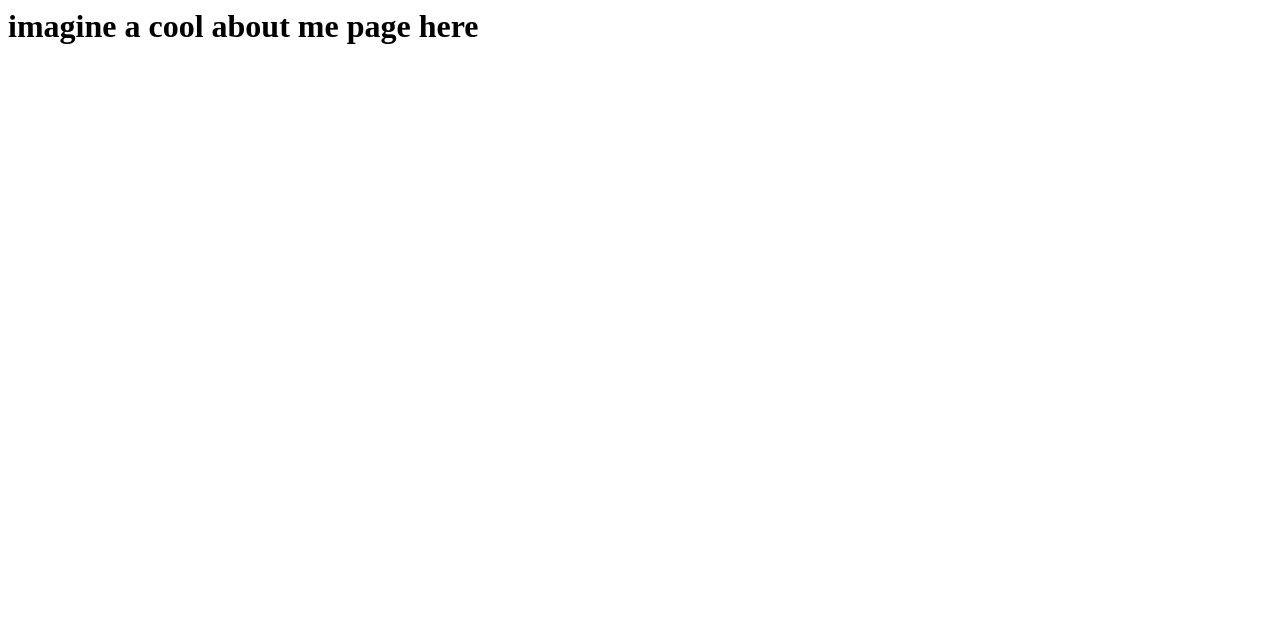
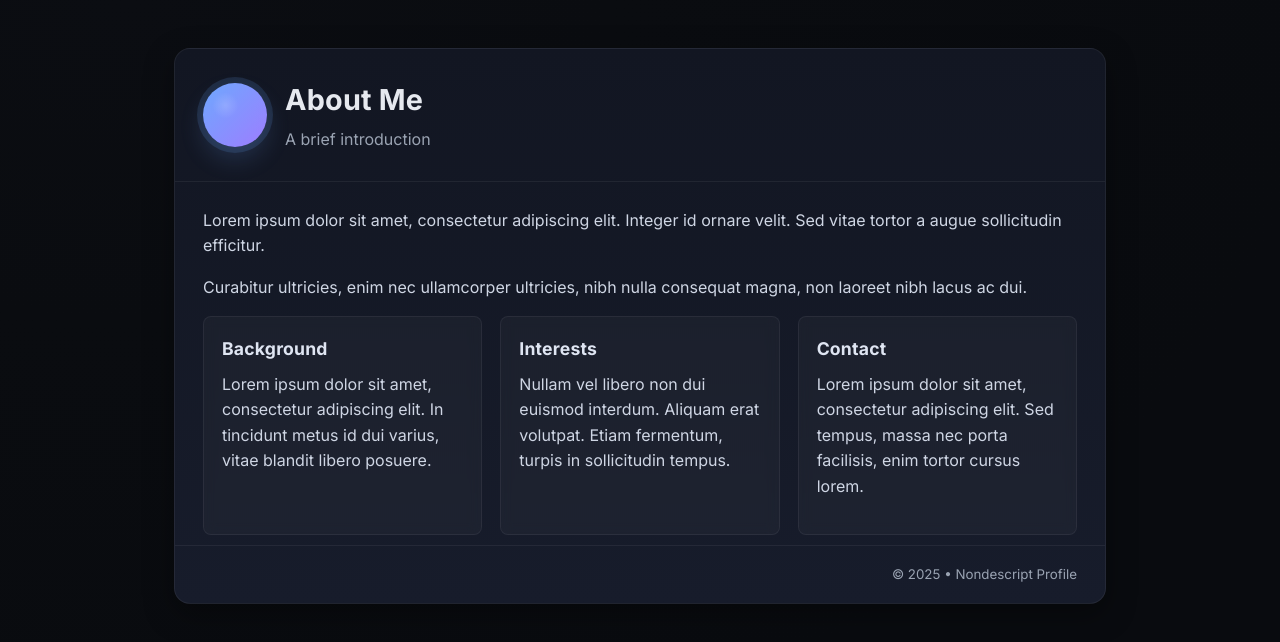
Before and after one commit to CallMEbred/tempwebsitte, a plain HTML site: page index.html in a window 1280 px wide. Drawn offline with Linux system fonts and the light colour scheme.

Commit message:
Update index.html

```diff
--- a/index.html
+++ b/index.html
@@ -1 +1,200 @@
-<h1>imagine a cool about me page here</h1>
+<!doctype html>
+<html lang="en">
+<head>
+  <meta charset="utf-8" />
+  <meta name="viewport" content="width=device-width, initial-scale=1" />
+  <title>About Me</title>
+  <link rel="preconnect" href="https://fonts.googleapis.com">
+  <link rel="preconnect" href="https://fonts.gstatic.com" crossorigin>
+  <link href="https://fonts.googleapis.com/css2?family=Inter:wght@400;600;700&display=swap" rel="stylesheet">
+
+  <style>
+    :root {
+      --bg: #0b0d12;
+      --surface: #121622;
+      --surface-2: #171c2b;
+      --text: #e6e9ef;
+      --muted: #9aa3b2;
+      --accent: #6ea8fe;
+      --accent-2: #9d7dff;
+      --ring: rgba(110, 168, 254, 0.35);
+      --radius: 16px;
+      --shadow: 0 10px 30px rgba(0,0,0,0.35);
+    }
+
+    * { box-sizing: border-box; }
+    html, body { height: 100%; }
+
+    body {
+      margin: 0;
+      font-family: "Inter", system-ui, -apple-system, Segoe UI, Roboto, Helvetica, Arial;
+      background: radial-gradient(1200px 800px at 10% 0%, #0b0d12 0%, #0a0c10 40%, #090b0f 100%), var(--bg);
+      color: var(--text);
+      line-height: 1.6;
+    }
+
+    .container {
+      max-width: 980px;
+      margin: 6vh auto;
+      padding: 0 24px;
+    }
+
+    .card {
+      background: linear-gradient(180deg, var(--surface), var(--surface-2));
+      border: 1px solid rgba(255,255,255,0.06);
+      border-radius: var(--radius);
+      box-shadow: var(--shadow);
+      overflow: hidden;
+    }
+
+    .card-header {
+      display: flex;
+      align-items: center;
+      gap: 18px;
+      padding: 28px;
+      border-bottom: 1px solid rgba(255,255,255,0.06);
+    }
+
+    .avatar {
+      width: 64px;
+      height: 64px;
+      border-radius: 50%;
+      background:
+        radial-gradient(22px 22px at 35% 35%, rgba(255,255,255,0.15), transparent 60%),
+        linear-gradient(135deg, var(--accent), var(--accent-2));
+      display: grid;
+      place-items: center;
+      color: transparent;
+      box-shadow: 0 0 0 6px rgba(110, 168, 254, 0.14), 0 12px 24px rgba(110, 168, 254, 0.18);
+    }
+
+    .title-group h1 {
+      margin: 0;
+      font-size: 1.8rem;
+      letter-spacing: 0.2px;
+    }
+
+    .subtitle {
+      margin: 4px 0 0;
+      color: var(--muted);
+    }
+
+    .card-body {
+      padding: 26px 28px 10px;
+    }
+
+    .card-body p {
+      margin: 0 0 16px;
+      color: #cfd6e4;
+    }
+
+    .grid {
+      display: grid;
+      grid-template-columns: repeat(3, 1fr);
+      gap: 18px;
+      margin-top: 10px;
+    }
+
+    .panel {
+      background: rgba(255,255,255,0.03);
+      border: 1px solid rgba(255,255,255,0.06);
+      border-radius: calc(var(--radius) - 8px);
+      padding: 18px;
+      backdrop-filter: blur(6px);
+      transition: border-color 120ms ease, transform 120ms ease, box-shadow 160ms ease;
+    }
+
+    .panel h2 {
+      margin: 0 0 8px;
+      font-size: 1.1rem;
+      color: #dfe5f2;
+      letter-spacing: 0.2px;
+    }
+
+    .panel:hover {
+      border-color: rgba(255,255,255,0.12);
+      transform: translateY(-2px);
+      box-shadow: 0 12px 24px rgba(0,0,0,0.25);
+    }
+
+    .panel:focus-within,
+    .panel:focus {
+      outline: none;
+      box-shadow: 0 0 0 3px var(--ring);
+      border-color: var(--accent);
+    }
+
+    .card-footer {
+      padding: 18px 28px;
+      border-top: 1px solid rgba(255,255,255,0.06);
+      display: flex;
+      justify-content: flex-end;
+      color: var(--muted);
+    }
+
+    @media (max-width: 860px) {
+      .grid { grid-template-columns: 1fr 1fr; }
+    }
+
+    @media (max-width: 560px) {
+      .card-header { padding: 22px; }
+      .card-body { padding: 20px 22px; }
+      .grid { grid-template-columns: 1fr; }
+      .avatar { width: 52px; height: 52px; }
+      .title-group h1 { font-size: 1.5rem; }
+    }
+  </style>
+</head>
+<body>
+  <main class="container">
+    <section class="card">
+      <div class="card-header">
+        <div class="avatar" aria-hidden="true">•</div>
+        <div class="title-group">
+          <h1>About Me</h1>
+          <p class="subtitle">A brief introduction</p>
+        </div>
+      </div>
+
+      <div class="card-body">
+        <p>
+          Lorem ipsum dolor sit amet, consectetur adipiscing elit. Integer id
+          ornare velit. Sed vitae tortor a augue sollicitudin efficitur.
+        </p>
+        <p>
+          Curabitur ultricies, enim nec ullamcorper ultricies, nibh nulla
+          consequat magna, non laoreet nibh lacus ac dui.
+        </p>
+
+        <div class="grid">
+          <section class="panel">
+            <h2>Background</h2>
+            <p>
+              Lorem ipsum dolor sit amet, consectetur adipiscing elit. In
+              tincidunt metus id dui varius, vitae blandit libero posuere.
+            </p>
+          </section>
+          <section class="panel">
+            <h2>Interests</h2>
+            <p>
+              Nullam vel libero non dui euismod interdum. Aliquam erat
+              volutpat. Etiam fermentum, turpis in sollicitudin tempus.
+            </p>
+          </section>
+          <section class="panel">
+            <h2>Contact</h2>
+            <p>
+              Lorem ipsum dolor sit amet, consectetur adipiscing elit. Sed
+              tempus, massa nec porta facilisis, enim tortor cursus lorem.
+            </p>
+          </section>
+        </div>
+      </div>
+
+      <footer class="card-footer">
+        <small>© 2025 • Nondescript Profile</small>
+      </footer>
+    </section>
+  </main>
+</body>
+</html>
```
